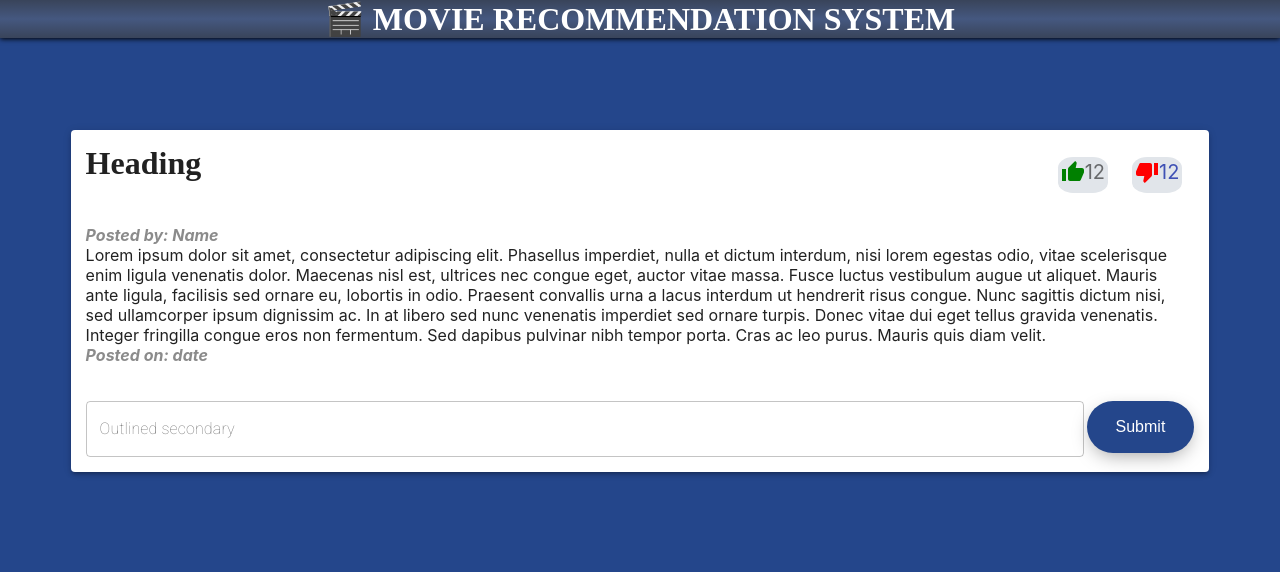
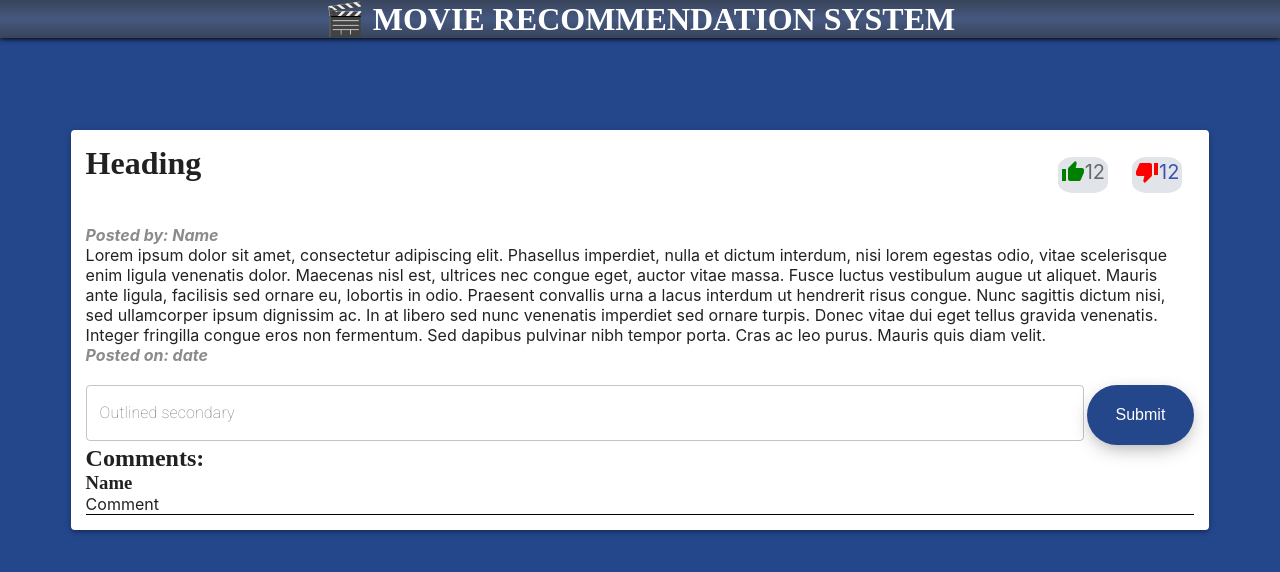
Before and after one commit to SummerProject2020-21/MovieRecomendationSystem, a React (Create React App) app: page / in a window 1280 px wide. Shown: the top 572 px of the page. Built offline with nearby package versions, Linux system fonts and the light colour scheme; a web font is replaced by a local one.

Commit message:
minor changes

```diff
--- a/src/components/Discussion/Discussion.css
+++ b/src/components/Discussion/Discussion.css
@@ -4,8 +4,14 @@
     padding:15px;
 
 }
-.DiscussionPaper h1{
+.DiscussionPaper h1, .DiscussionPaper h2, .DiscussionPaper h3{
     font-family: "Baloo Tammudu 2", cursive;
+    margin: 0px;
+    padding:0px;
+}
+.DiscussionPaper p{
+    margin: 0px;
+    padding:0px;
 }
 .DiscussionHeading{
     display: flex;
@@ -26,7 +32,7 @@
 }
 .DiscussBtn button {
   width: 100%;
-  height: 100%;
+  height: 60px;
   border: 0;
   outline: none;
   background: #24468b;
--- a/src/components/Discussion/Discussion.js
+++ b/src/components/Discussion/Discussion.js
@@ -162,79 +162,18 @@ export default function Discussion() {
                     </Button> */}
                     <button id="btn">
                       <p id="btnText">Submit</p>
-                      <div class="check-box">
-                        <svg
-                          xmlns="http://www.w3.org/2000/svg"
-                          viewBox="0 0 50 50"
-                        >
-                          <path
-                            fill="transparent"
-                            d="M14.1 27.2l7.1 7.2 16.7-16.8"
-                          />
-                        </svg>
-                      </div>
                     </button>
                   </div>
                 </div>
-                {/* <div style={{ width: "60%" }}>
-                  <div style={{ float: "right" }}>
-                    {" "}
-                    <IconButton aria-label="upload picture" component="span">
-                      <div
-                        style={{
-                          display: "flex",
-                          backgroundColor: "#e1e5ea",
-                          borderRadius: "30%",
-                          padding: "3px",
-                        }}
-                      >
-                        <div>
-                          <ThumbUpIcon style={{ color: "green" }} />
-                        </div>
-                        <div>
-                          <p
-                            style={{
-                              margin: "0px",
-                              fontSize: "20px",
-                            }}
-                          >
-                            12
-                          </p>
-                        </div>
-                      </div>
-                    </IconButton>
-                    <IconButton
-                      color="primary"
-                      aria-label="upload picture"
-                      component="span"
-                    >
-                      <div
-                        style={{
-                          display: "flex",
-                          backgroundColor: "#e1e5ea",
-                          borderRadius: "30%",
-                          padding: "3px",
-                        }}
-                      >
-                        <div>
-                          <ThumbDownIcon style={{ color: "red" }} />
-                        </div>
-                        <div>
-                          <p
-                            style={{
-                              margin: "0px",
-                              fontSize: "20px",
-                            }}
-                          >
-                            12
-                          </p>
-                        </div>
-                      </div>
-                    </IconButton>
-                  </div>
-                </div>*/}
               </div>
             </div>
+          </div>
+        </div>
+        <div>
+          <h2>Comments:</h2>
+          <div style={{ width: "100%", borderBottom: "1px solid black" }}>
+            <h3>Name</h3>
+            <p>Comment</p>
           </div>
         </div>
       </Paper>
```
